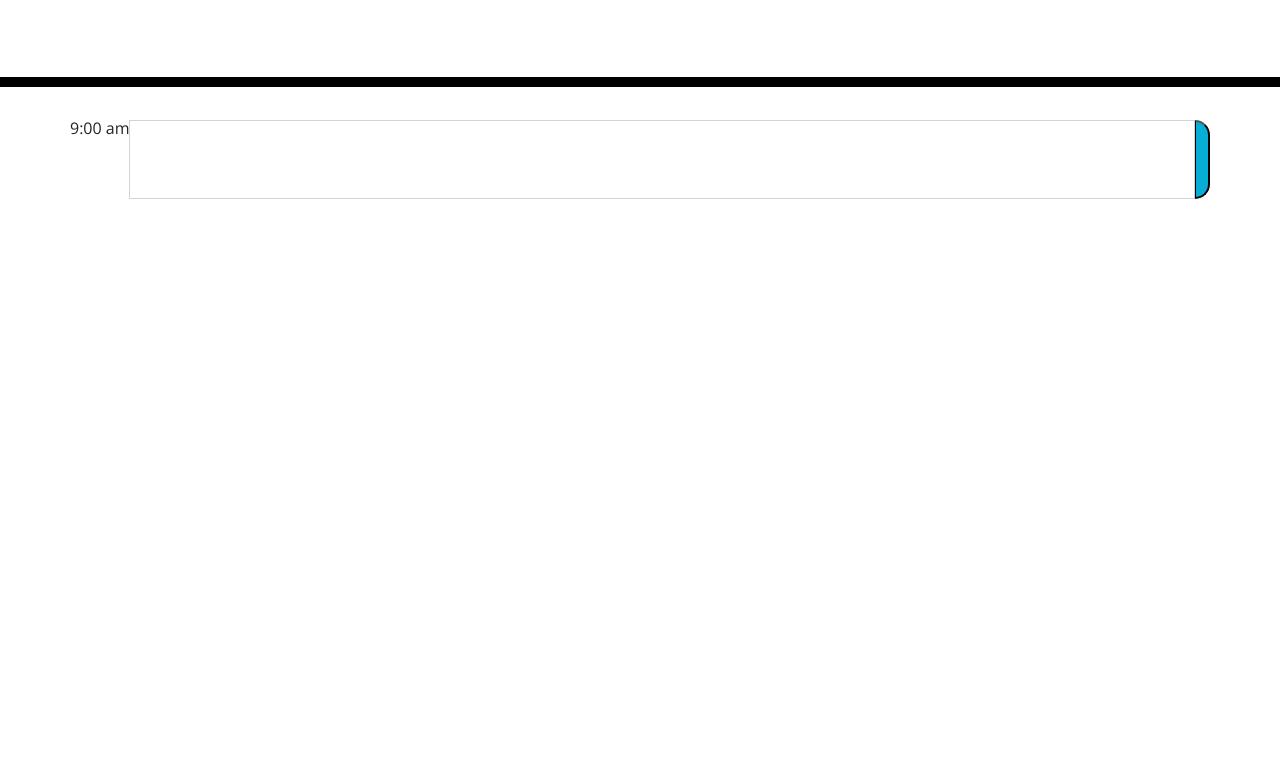
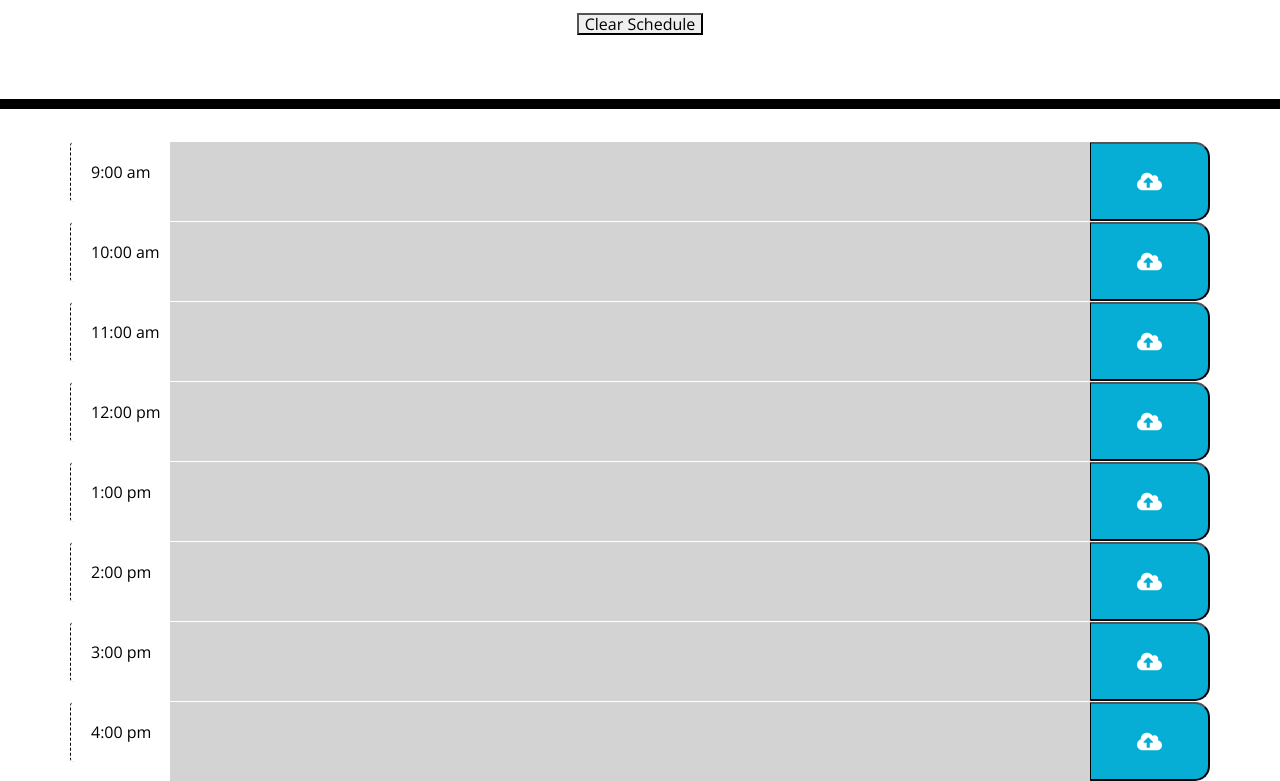
Before and after one commit to zpuckett/work-day-scheduler, a plain HTML site: page index.html in a window 1280 px wide. Shown: the part 181-962 px from the top of the page. Before the commit the page ends 800 px from the top, so only its background shows below. Drawn offline with nearby package versions, Linux system fonts and the light colour scheme; files that its build step writes are made by us from their sources.

Commit message:
styles/rows

```diff
--- a/assets/css/style.css
+++ b/assets/css/style.css
@@ -30,8 +30,17 @@ textarea{
   border-radius: 15px;
 }
 
+.input-group-text {
+  border: none;
+}
+
+.form-control {
+  border: none;
+  background-color: lightgray;
+}
+
 .row {
-  white-space: pre-wrap;
+
   height: 80px;
   border-top: 1px solid white;;
 }
@@ -39,7 +48,11 @@ textarea{
 .hour {
   background-color: #ffffff;
   color: #000000;
-  border-top: 1px dashed #000000;
+  border-left: 1px dashed black;
+  width: 100px;
+  text-align: center;
+  padding: 20px;
+  line-height: 20px;
 }
 
 .past {
@@ -63,6 +76,8 @@ textarea{
   border-bottom-right-radius: 15px;
   background-color: #06AED5;
   color: white;
+  width: 120px;
+  font-size: 20px;
 }
 
 .saveBtn i:hover {
--- a/index.html
+++ b/index.html
@@ -18,7 +18,7 @@
       href="https://fonts.googleapis.com/css?family=Open+Sans&display=swap"
       rel="stylesheet"
     />
-    <link rel="stylesheet" href="./assets/style.css" />
+    <link rel="stylesheet" href="./assets/css/style.css" />
     <title>Work Day Scheduler</title>
   </head>
 
@@ -27,22 +27,87 @@
       <h1 class="display-3">Work Day Scheduler</h1>
       <p class="lead">A simple calendar app for scheduling your work day</p>
       <p id="currentDay" class="lead"></p>
+      <button type="button" class="clearBtn" id="clearBtn">Clear Schedule</button>
     </header>
 
     <div class="container">
       <!-- Timeblocks go here -->
       <div class="row">
         <div class="input-group">
-          <div class="input-group-prepend">
-            <span class="input-group-text-hour">9:00 am</span>
+          <div class="input-group-9">
+            <span class="input-group-text hour">9:00 am</span>
           </div>
           <textarea class="form-control" aria-label="With textarea" id="9am"></textarea>
-          <button type="button" class="saveBtn"><i class="fas-fa-cloud-upload-alt"></i></button>
+          <button type="button" class="saveBtn"><i class="fas fa-cloud-upload-alt"></i></button>
+        </div>
+      </div>
+      <div class="row">
+        <div class="input-group">
+          <div class="input-group-10">
+            <span class="input-group-text hour">10:00 am</span>
+          </div>
+          <textarea class="form-control" aria-label="With textarea" id="10am"></textarea>
+          <button type="button" class="saveBtn"><i class="fas fa-cloud-upload-alt"></i></button>
+        </div>
+      </div>
+      <div class="row">
+        <div class="input-group">
+          <div class="input-group-11">
+            <span class="input-group-text hour">11:00 am</span>
+          </div>
+          <textarea class="form-control" aria-label="With textarea" id="11am"></textarea>
+          <button type="button" class="saveBtn"><i class="fas fa-cloud-upload-alt"></i></button>
+        </div>
+      </div>
+      <div class="row">
+        <div class="input-group">
+          <div class="input-group-12">
+            <span class="input-group-text hour">12:00 pm</span>
+          </div>
+          <textarea class="form-control" aria-label="With textarea" id="12pm"></textarea>
+          <button type="button" class="saveBtn"><i class="fas fa-cloud-upload-alt"></i></button>
+        </div>
+      </div>
+      <div class="row">
+        <div class="input-group">
+          <div class="input-group-1">
+            <span class="input-group-text hour">1:00 pm</span>
+          </div>
+          <textarea class="form-control" aria-label="With textarea" id="1pm"></textarea>
+          <button type="button" class="saveBtn"><i class="fas fa-cloud-upload-alt"></i></button>
+        </div>
+      </div>
+      <div class="row">
+        <div class="input-group">
+          <div class="input-group-2">
+            <span class="input-group-text hour">2:00 pm</span>
+          </div>
+          <textarea class="form-control" aria-label="With textarea" id="2pm"></textarea>
+          <button type="button" class="saveBtn"><i class="fas fa-cloud-upload-alt"></i></button>
+        </div>
+      </div>
+      <div class="row">
+        <div class="input-group">
+          <div class="input-group-3">
+            <span class="input-group-text hour">3:00 pm</span>
+          </div>
+          <textarea class="form-control" aria-label="With textarea" id="3pm"></textarea>
+          <button type="button" class="saveBtn"><i class="fas fa-cloud-upload-alt"></i></button>
+        </div>
+      </div>
+      <div class="row">
+        <div class="input-group">
+          <div class="input-group-4">
+            <span class="input-group-text hour">4:00 pm</span>
+          </div>
+          <textarea class="form-control" aria-label="With textarea" id="4pm"></textarea>
+          <button type="button" class="saveBtn"><i class="fas fa-cloud-upload-alt"></i></button>
         </div>
       </div>
     </div>
 
     <script src="https://code.jquery.com/jquery-3.4.1.min.js"></script>
     <script src="https://cdnjs.cloudflare.com/ajax/libs/moment.js/2.24.0/moment.min.js"></script>
+    <script src="./assets/js/script.js"></script>
   </body>
 </html>
```
Also changed, not shown: assets/js/script.js (added).
